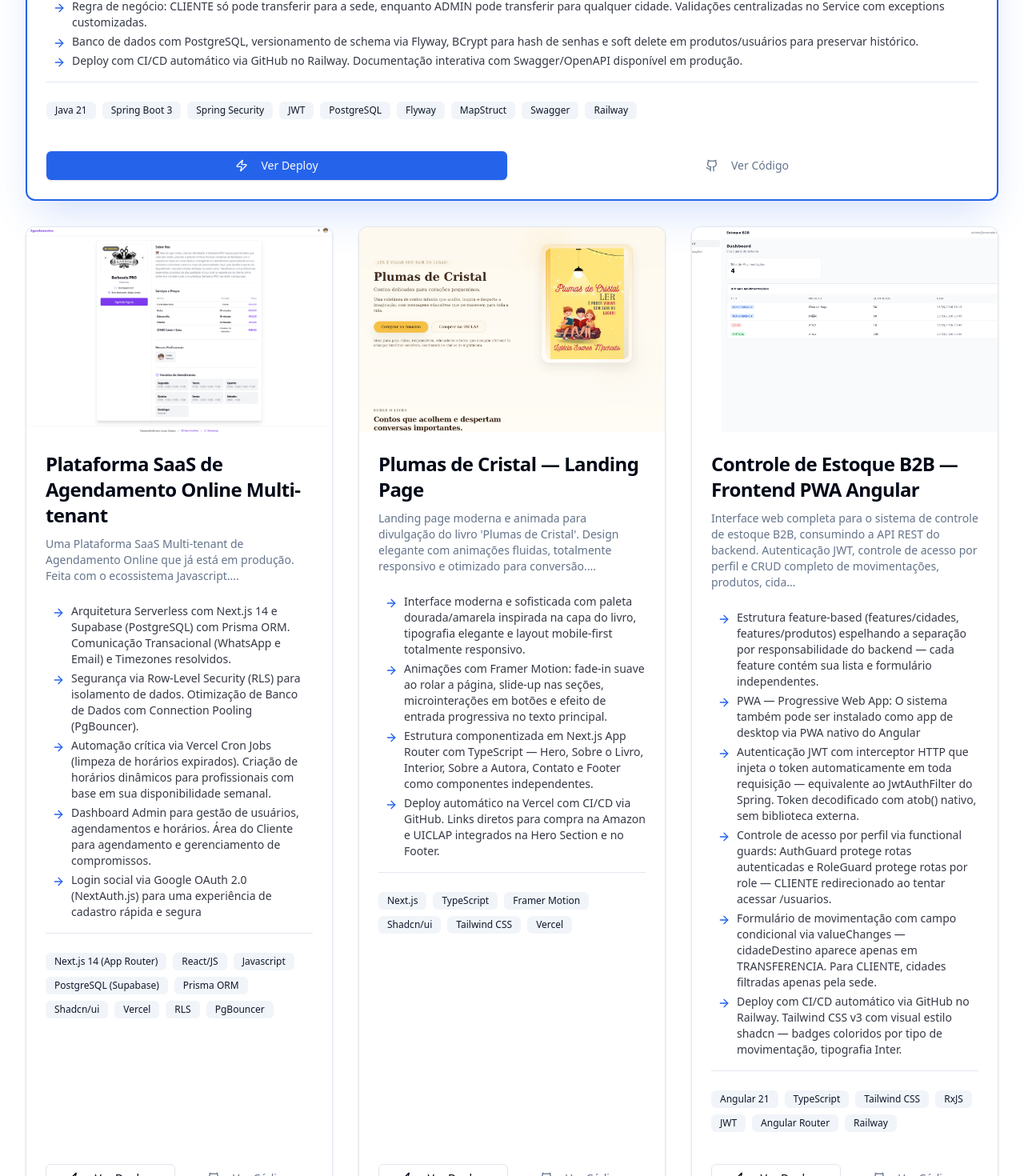
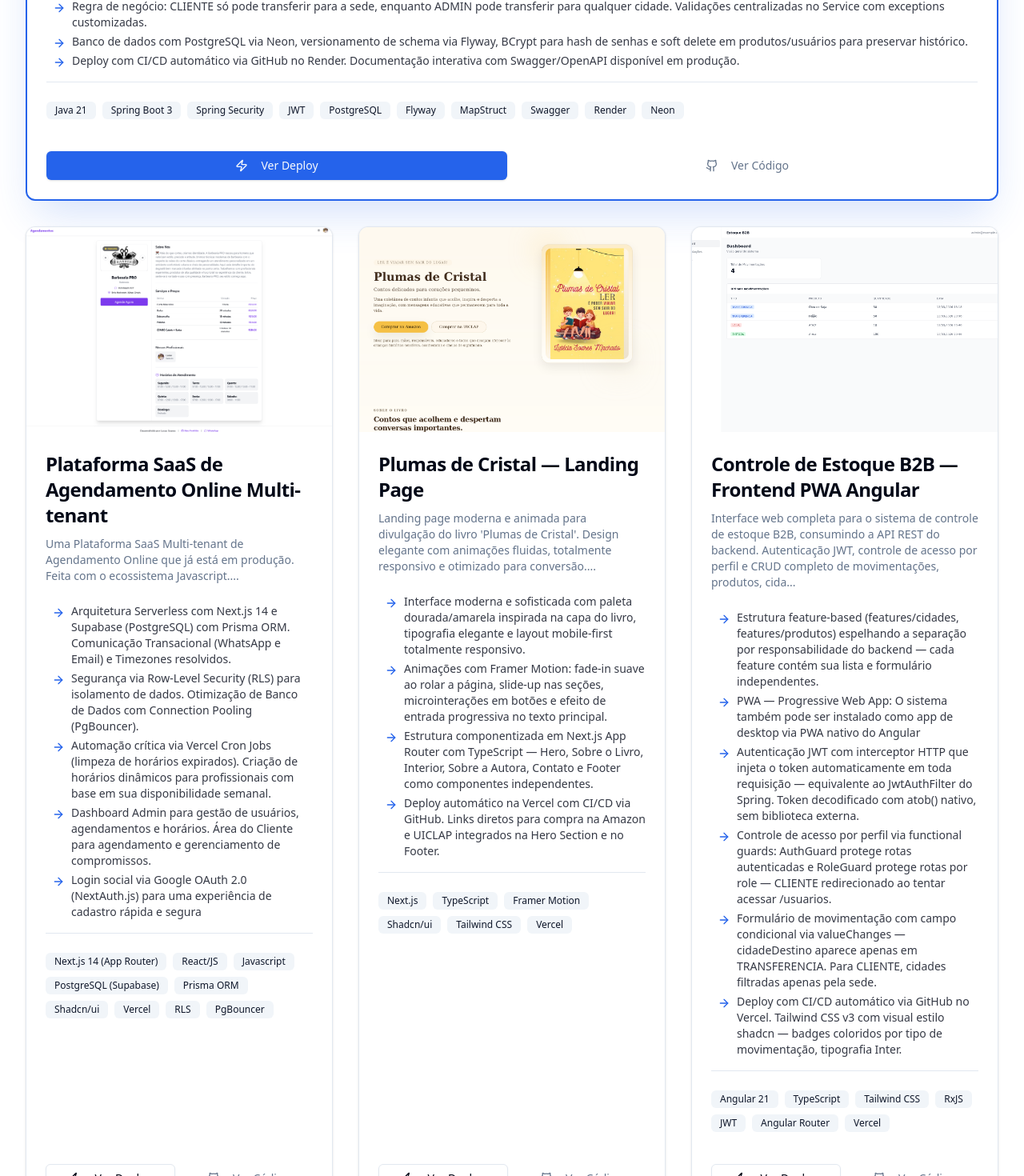
Before and after one commit to Devlusket/portfolio-fullstack-lucas, a Next.js app: page / in a window 1280 px wide. Shown: the part 1499-2969 px from the top of the page at 80% size. Built offline with nearby package versions, Linux system fonts and the light colour scheme.

Commit message:
change: info about railway to render + neon + vercel

```diff
--- a/src/components/Projects.jsx
+++ b/src/components/Projects.jsx
@@ -23,15 +23,15 @@ export default function Projects() {
         "Arquitetura em camadas (Controller → Service → Repository) com autenticação JWT stateless e autorização por roles (ADMIN/CLIENTE) via Spring Security e @PreAuthorize.",
         "Sistema de movimentações com três tipos: ENTRADA (recebimento externo), SAÍDA (consumo/venda) e TRANSFERÊNCIA (entre filiais) — cidade de origem extraída automaticamente do token JWT.",
         "Regra de negócio: CLIENTE só pode transferir para a sede, enquanto ADMIN pode transferir para qualquer cidade. Validações centralizadas no Service com exceptions customizadas.",
-        "Banco de dados com PostgreSQL, versionamento de schema via Flyway, BCrypt para hash de senhas e soft delete em produtos/usuários para preservar histórico.",
-        "Deploy com CI/CD automático via GitHub no Railway. Documentação interativa com Swagger/OpenAPI disponível em produção.",
+        "Banco de dados com PostgreSQL via Neon, versionamento de schema via Flyway, BCrypt para hash de senhas e soft delete em produtos/usuários para preservar histórico.",
+        "Deploy com CI/CD automático via GitHub no Render. Documentação interativa com Swagger/OpenAPI disponível em produção.",
       ],
       image: "/images/estoque-swagger.png",
-      liveUrl: "https://controle-de-estoque-production-4472.up.railway.app/swagger-ui/index.html",
+      liveUrl: "https://controle-de-estoque-backend-7h07.onrender.com/swagger-ui/index.html",
       codeUrl: "https://github.com/Devlusket/Controle-de-Estoque",
       stack: [
         "Java 21", "Spring Boot 3", "Spring Security", "JWT",
-        "PostgreSQL", "Flyway", "MapStruct", "Swagger", "Railway"
+        "PostgreSQL", "Flyway", "MapStruct", "Swagger", "Render", "Neon"
       ],
       highlight: true,
       gallery: [
@@ -100,14 +100,14 @@ export default function Projects() {
     "Autenticação JWT com interceptor HTTP que injeta o token automaticamente em toda requisição — equivalente ao JwtAuthFilter do Spring. Token decodificado com atob() nativo, sem biblioteca externa.",
     "Controle de acesso por perfil via functional guards: AuthGuard protege rotas autenticadas e RoleGuard protege rotas por role — CLIENTE redirecionado ao tentar acessar /usuarios.",
     "Formulário de movimentação com campo condicional via valueChanges — cidadeDestino aparece apenas em TRANSFERENCIA. Para CLIENTE, cidades filtradas apenas pela sede.",
-    "Deploy com CI/CD automático via GitHub no Railway. Tailwind CSS v3 com visual estilo shadcn — badges coloridos por tipo de movimentação, tipografia Inter.",
+    "Deploy com CI/CD automático via GitHub no Vercel. Tailwind CSS v3 com visual estilo shadcn — badges coloridos por tipo de movimentação, tipografia Inter.",
   ],
   image: "/images/dashboard-estoque.png",
-  liveUrl: "https://controle-de-estoque-frontend-production.up.railway.app",
+  liveUrl: "https://controle-de-estoque-ashen.vercel.app",
   codeUrl: "https://github.com/Devlusket/Controle-de-Estoque-Frontend",
   stack: [
     "Angular 21", "TypeScript", "Tailwind CSS", "RxJS",
-    "JWT", "Angular Router", "Railway"
+    "JWT", "Angular Router", "Vercel"
   ],
   highlight: false,
   gallery: [
```
